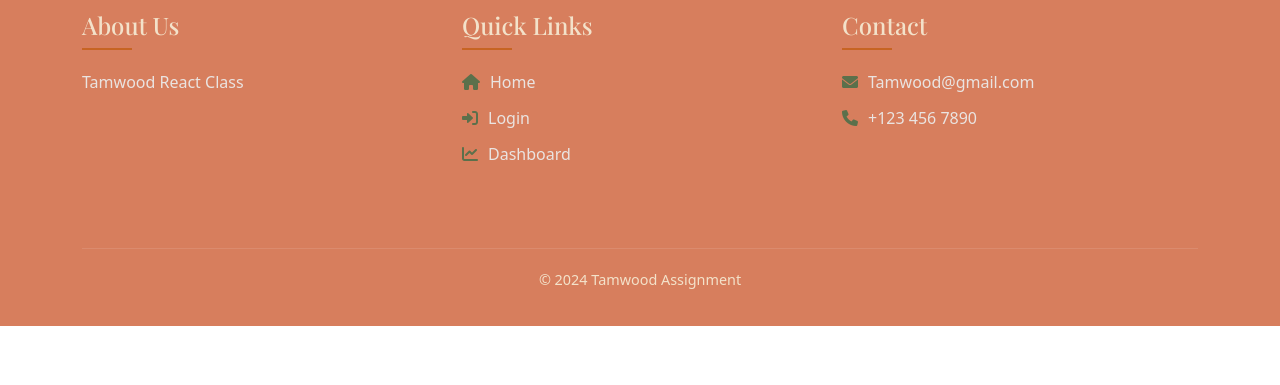
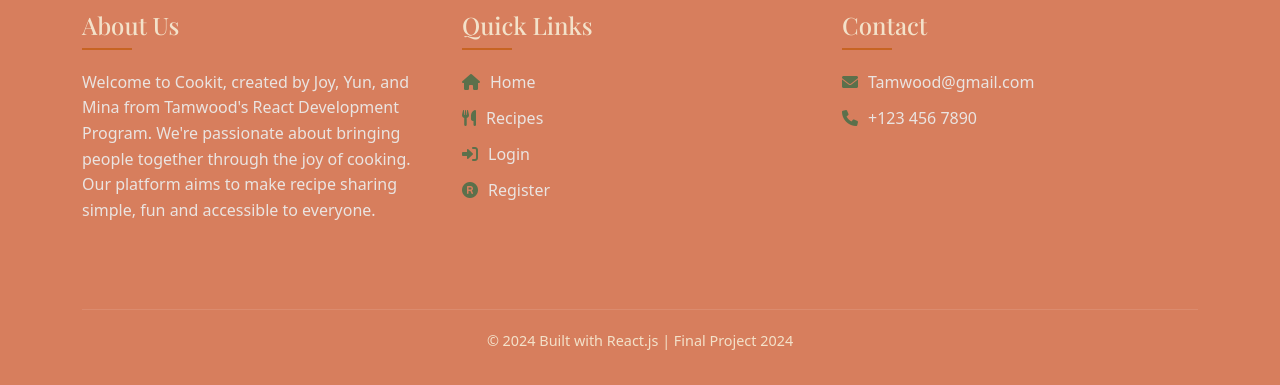
Before and after one commit to joyy-frontend/recipe-book, a React (Create React App) app: page / in a window 1280 px wide. Shown: the part 1267-1652 px from the top of the page. Before the commit the page ends 1593 px from the top, so only its background shows below. Built offline with nearby package versions, Linux system fonts and the light colour scheme; a web font is replaced by a local one.

Commit message:
feat: changed f-icons and footer conditions

```diff
--- a/src/pages/Footer.js
+++ b/src/pages/Footer.js
@@ -1,14 +1,15 @@
 import { Link } from "react-router-dom";
 import "../Custom.css";
 
-export default function Footer() {
+export default function Footer({ isLoggedIn }) {
   return (
     <footer className="footer-container">
       <div className="container">
         <div className="row">
           <div className="col-md-4 footer-section">
             <h5 className="footer-title">About Us</h5>
-            <p className="footer-text">Tamwood React Class</p>
+            <p className="footer-text">Welcome to Cookit, created by Joy, Yun, and Mina from Tamwood's React Development Program. We're passionate about bringing people together through the joy of cooking. Our platform aims to make recipe sharing simple, fun and accessible to everyone.
+            </p>
           </div>
           <div className="col-md-4 footer-section">
             <h5 className="footer-title">Quick Links</h5>
@@ -19,15 +20,32 @@ export default function Footer() {
                 </Link>
               </li>
               <li>
-                <Link to="/login">
-                  <i className="fas fa-sign-in-alt"></i> Login
+                <Link to="/recipes">
+                  <i className="fas fa-utensils"></i> Recipes
                 </Link>
               </li>
-              <li>
-                <Link to="/dash">
-                  <i className="fas fa-chart-line"></i> Dashboard
-                </Link>
-              </li>
+              {isLoggedIn? (
+                <>
+                  <li>
+                    <Link to="/mypage">
+                      <i className="fas fa-sign-in-alt"></i> Mypage
+                    </Link>
+                  </li>
+                </>
+              ) : (
+                <>
+                  <li>
+                    <Link to="/login">
+                      <i className="fas fa-sign-in-alt"></i> Login
+                    </Link>
+                  </li>
+                  <li>
+                    <Link to="/register">
+                      <i className="fas fa-registered"></i> Register
+                    </Link>
+                  </li>
+                </>
+              )}
             </ul>
           </div>
           <div className="col-md-4 footer-section">
@@ -45,7 +63,7 @@ export default function Footer() {
           </div>
         </div>
         <div className="footer-bottom">
-          <p>© {new Date().getFullYear()} Tamwood Assignment</p>
+          <p>© {new Date().getFullYear()} Built with React.js | Final Project 2024</p>
         </div>
       </div>
     </footer>
--- a/src/pages/Master.js
+++ b/src/pages/Master.js
@@ -17,7 +17,7 @@ export default function Master({ isLoggedIn, user, onLogout }) {
             <main className="main-content">
                 <Outlet />
             </main>
-            <Footer />
+            <Footer isLoggedIn={isLoggedIn} />
         </div>
     );
 }
--- a/src/pages/RecipeList.js
+++ b/src/pages/RecipeList.js
@@ -80,7 +80,7 @@ export default function RecipeList() {
       'Salad': 'fa-leaf',
       'Dessert': 'fa-ice-cream',
       'Vegetarian': 'fa-carrot',
-      'Soup': 'fa-hotdog',
+      'Soup': 'fa-mug-hot',
       'Seafood': 'fa-fish'
     };
     return icons[category] || 'fa-th-large';
```
